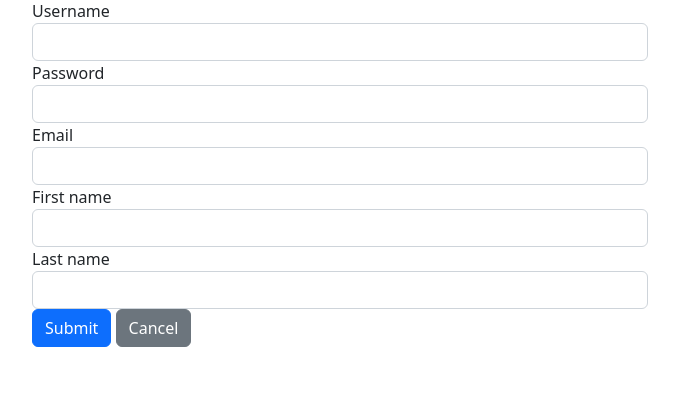
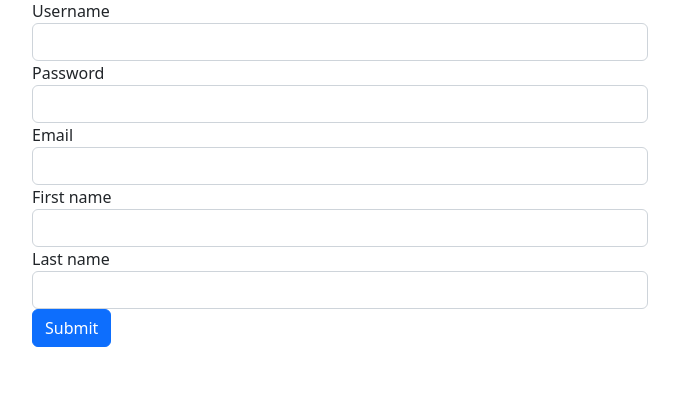
Before and after one commit to cookm353/AuthExercise, a Flask app: page /register in a window 1280 px wide. Shown: the part 57-466 px from the top of the page, without its empty margins (300-979 px from the left). Run offline with Flask 2, Linux system fonts and the light colour scheme.

Commit message:
removing cancel buttons

```diff
--- a/templates/login.html
+++ b/templates/login.html
@@ -7,6 +7,4 @@
 {% block formBttns %}
 <button class="btn btn-primary"
     formaction="/login">Submit</button>
-<button class='btn btn-secondary' formmethod="GET"
-    formaction="/">Cancel</button>
 {% endblock %}
--- a/templates/register.html
+++ b/templates/register.html
@@ -7,6 +7,4 @@
 {% block formBttns %}
 <button class="btn btn-primary"
     formaction="/register">Submit</button>
-<button class='btn btn-secondary' formmethod="GET"
-    formaction="/">Cancel</button>
 {% endblock %}
```
